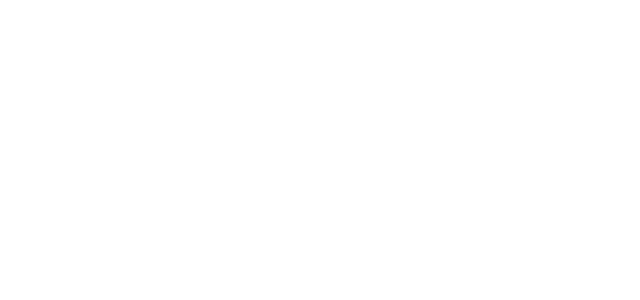
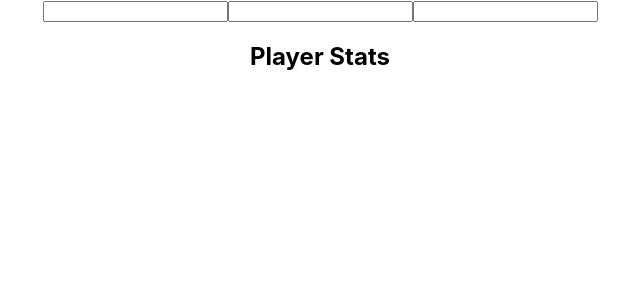
Before and after one commit to Minimal-Arena/react-app, a React (Create React App) app: page /dashboard in a window 1280 px wide. Shown: the top 300 px of the page, without its empty margins (320-960 px from the left). Built offline with nearby package versions, Linux system fonts and the light colour scheme.

Commit message:
Added dependencies and app routes

```diff
--- a/package.json
+++ b/package.json
@@ -6,9 +6,13 @@
     "@testing-library/jest-dom": "^4.2.4",
     "@testing-library/react": "^9.5.0",
     "@testing-library/user-event": "^7.2.1",
+    "axios": "^0.19.2",
     "react": "^16.13.1",
     "react-dom": "^16.13.1",
-    "react-scripts": "3.4.1"
+    "react-redux": "^7.2.0",
+    "react-router-dom": "^5.2.0",
+    "react-scripts": "3.4.1",
+    "redux": "^4.0.5"
   },
   "scripts": {
     "start": "react-scripts start",
--- a/src/App.js
+++ b/src/App.js
@@ -1,11 +1,26 @@
 import React from "react";
 import "./styles/App.css";
+import {BrowserRouter as Router, Route, Link} from "react-router-dom";
+import Dashboard from "./components/dashboard/dashboard";
+import Login from "./components/login-signup/login";
+import Signup from "./components/login-signup/signup";
 
 function App() {
 	return (
   <div className="App">
-
-  </div>);
+    <Router>
+      <Route>
+        <Signup />
+      </Route>
+      <Route path="/login">
+        <Login />
+      </Route>
+      <Route path="/dashboard">
+        <Dashboard />
+      </Route>
+    </Router>
+  </div>
+  );
 }
 
 export default App;
--- /dev/null
+++ b/src/components/dashboard/dashboard.jsx
@@ -0,0 +1,11 @@
+import React from "react";
+
+const Dashboard = props => {
+    return (
+        <div className="dashboard">
+            <h2>Player Stats</h2>
+        </div>
+    )
+}
+
+export default Dashboard;
--- a/src/components/login-signup/login.jsx
+++ b/src/components/login-signup/login.jsx
@@ -8,3 +8,5 @@ const Login = props => {
         </form>
     )
 }
+
+export default Login;
--- a/src/reducers/gameReducer.js
+++ b/src/reducers/gameReducer.js
@@ -1 +1,12 @@
 // Use this for game related functions -- keeping track of health, attack power, ect.
+
+const initialState = {
+
+}
+
+export const gameReducer = (state = initialState, action) => {
+    switch(action.type) {
+        default: return state;
+    case "LEVEL_UP":
+    }
+}
```
Also changed, not shown: 1 other file (tests, documents, lock files or other folders).
